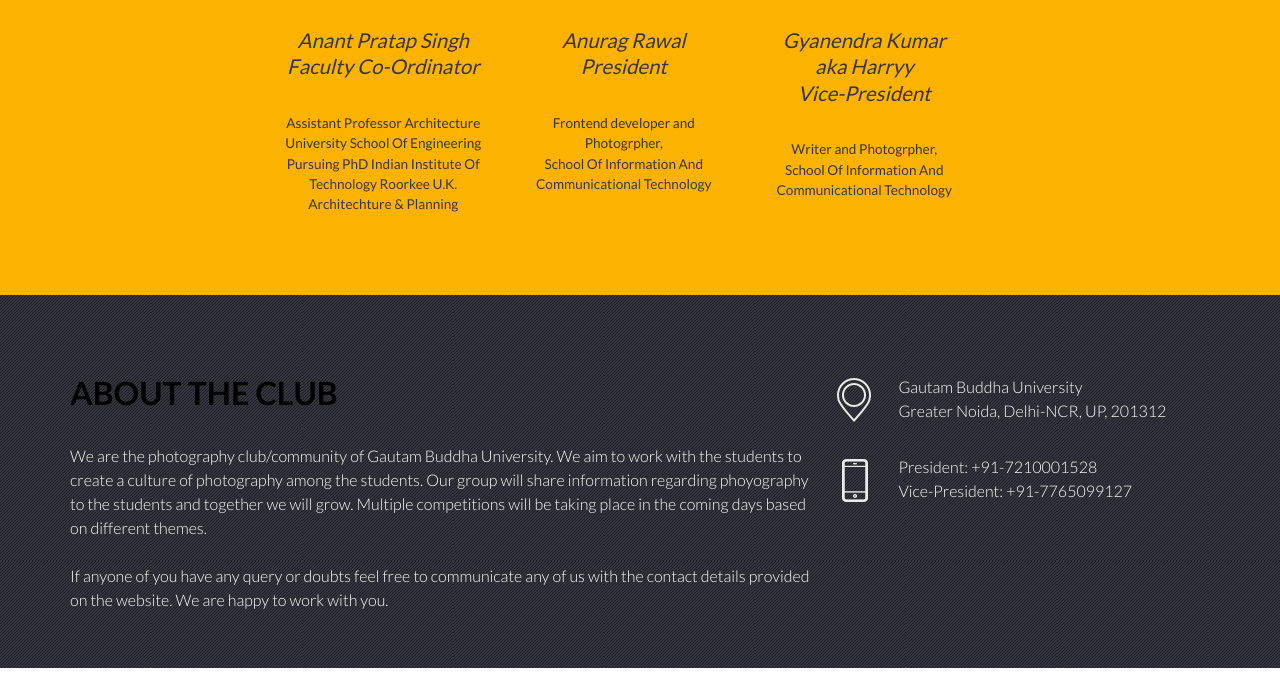
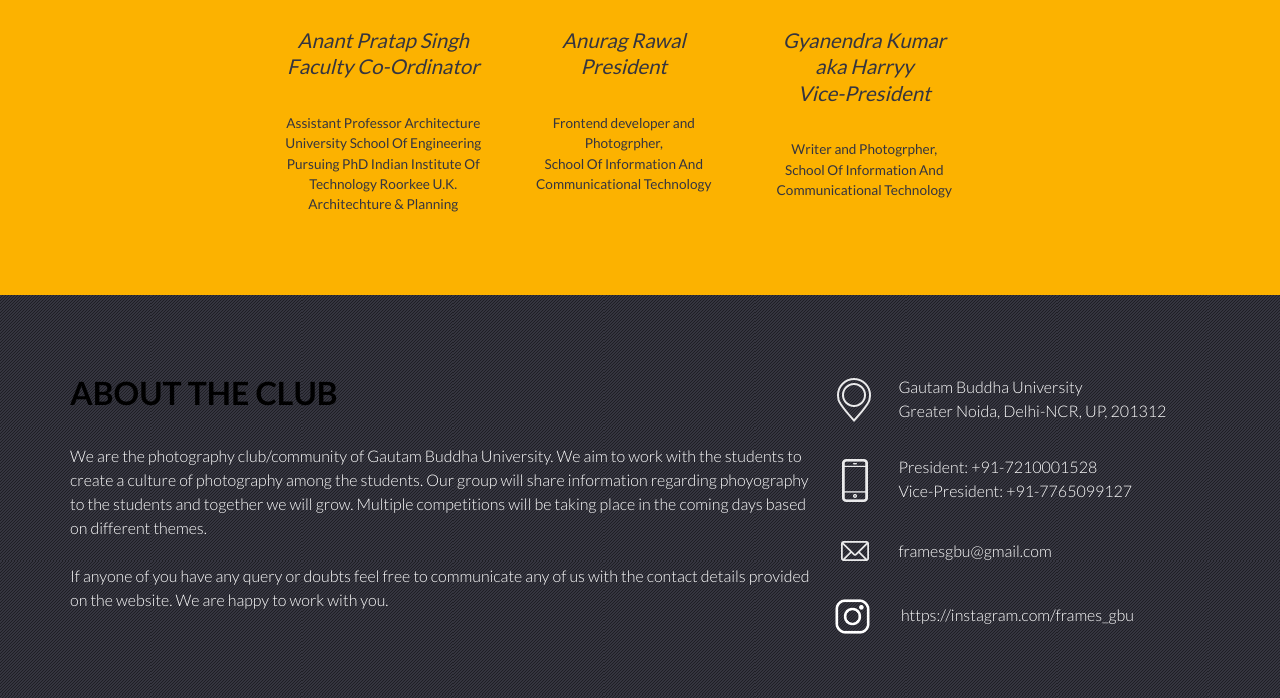
Before and after one commit to AnuragRawal/Frames_GBU, a plain HTML site: page index.html in a window 1280 px wide. Shown: the part 2038-2736 px from the top of the page. Before the commit the page ends 2706 px from the top, so only its background shows below. Drawn offline with Linux system fonts and the light colour scheme.

Commit message:
neww cjange:

```diff
--- a/css/style.css
+++ b/css/style.css
@@ -592,6 +592,18 @@ i.message{
 	background: url(../images/img-sprite.png)no-repeat -111px -123px;
 	margin-right: 2%;
 }
+.insta img{
+	height: 35px;
+	width: 35px;
+	/* float: left;
+	background: url(../images/insta.png)no-repeat -80px -113px;
+	background-size: 20px 20px;
+	margin-right: 2%; */
+}
+.insta .msg{
+	padding-left: 9em;
+	margin-left: 5em;
+}
 ul.contact_info span {
 	color: #FFF;
 	font-size: 1em;
--- a/index.html
+++ b/index.html
@@ -333,13 +333,15 @@
 				<ul class="contact_info">
 			  	<li><i class="pin"> </i><span>Gautam Buddha University <br>Greater Noida, Delhi-NCR, UP, 201312</span></li>
 			  	<li><i class="mobile"> </i><span>President: +91-7210001528<br>Vice-President: +91-7765099127</span></li>
+				<li><i class="message"> </i><span class="msg">framesgbu@gmail.com</span></li>
+				<li><i class="insta"><img src="images/insta.png"> &nbsp; &nbsp;&nbsp;&nbsp; &nbsp;&nbsp; </i><span class="msg">https://instagram.com/frames_gbu</span></li>
 			    </ul>
    			    </div>
    			</div>
    		</div>
    	</div>
    	</div>
-   		</div>
+   	</div>
    	</div>
 
 </body>
```
Also changed, not shown: images/Anurag.png, images/insta.png (added).
